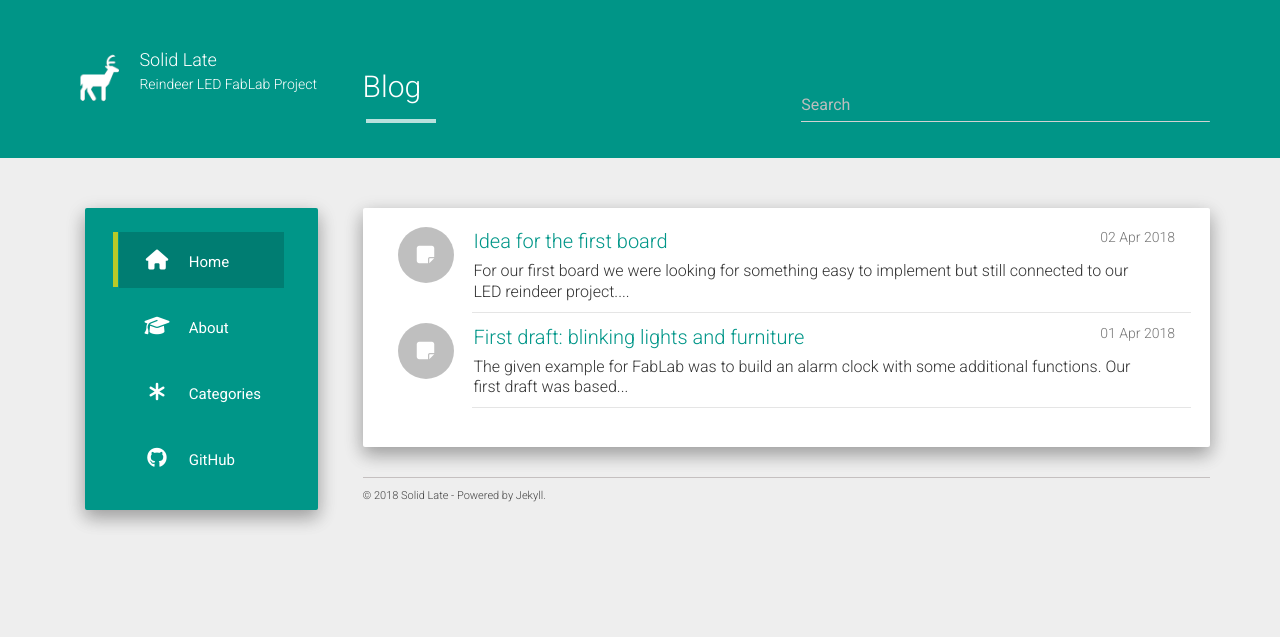
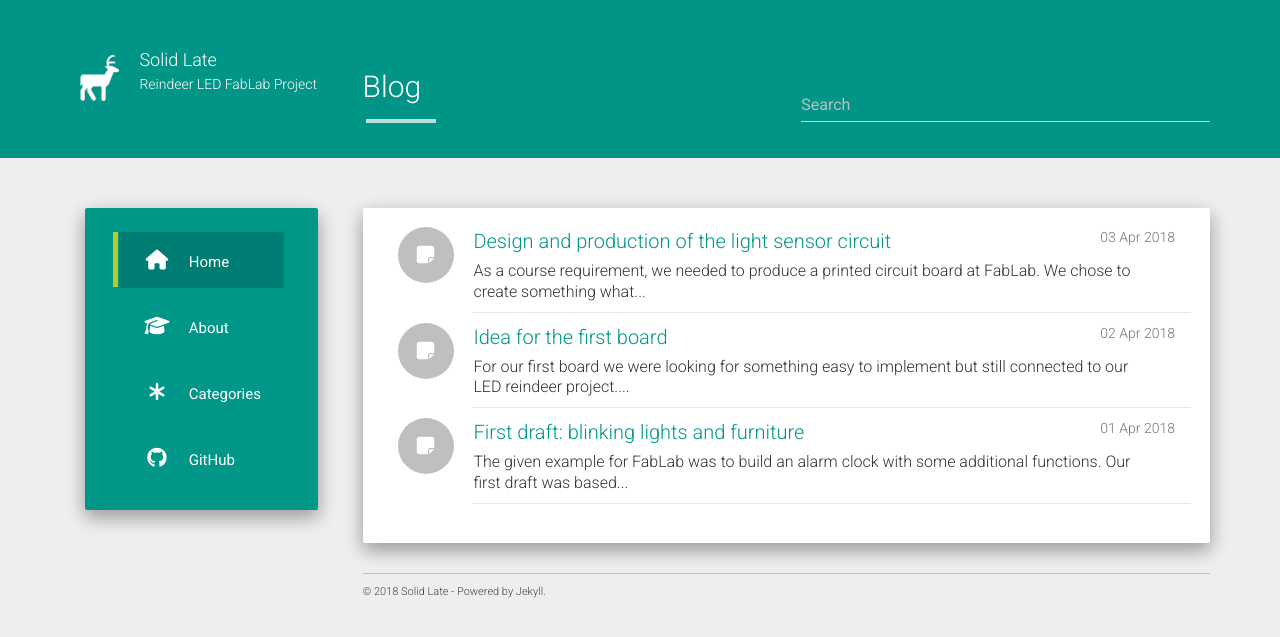
Before and after one commit to solid-late/solid-late.github.io, a Jekyll site: the page built from index.html, in a window 1280 px wide. Shown: the top 637 px of the page. Built offline with Jekyll 4.4.1, drawn with Linux system fonts in a browser that asks for light colours; nearby versions of some CDN libraries; the list of posts is cut into pages by our own code; some of the changed lines change nothing that is shown.

Commit message:
added 2018-04-03 example board design post

````diff
--- a/_posts/2018-04-01-drafts0.md
+++ b/_posts/2018-04-01-drafts0.md
@@ -2,7 +2,7 @@
 layout: post
 title:  "Idea for the first board"
 date:   2018-04-02
-category: board
+category: electronics
 ---
 
 For our first board we were looking for something easy to implement but still connected to our LED reindeer project. It came to our mind to design a board for use of a red LED and a photosensor. We could build for the beginning a *Rudolf*, a reindeer with a red shining nose which is activated by the photosensor.
--- /dev/null
+++ b/_posts/2018-04-03-example-board-design.md
@@ -0,0 +1,60 @@
+---
+layout: post
+title:  "Design and production of the light sensor circuit"
+date:   2018-04-03
+category: electronics
+---
+As a course requirement, we needed to produce a printed circuit board at FabLab. We chose to create something what is going to be useful for our product later: a light sensor board. This board can be attached to at a yet undecided place on the final product to measure the ambient light intensity.
+
+## Circuit design
+
+The requirements of the board along which the design must have been evaluated:
+
+- Can read ambient light intensity.
+- Standalone operation: works without microcontroller.
+- Feedback LED indicates the read lighting value.
+- Small size, attachable to the final product.
+
+We chose a simple common emitter phototransistor circuit to fulfill these needs. Additional infomation about the circuit can be found [here](http://www.radio-electronics.com/info/data/semicond/phototransistor/photo-transistor-circuits-symbols.php).
+
+The design process can be followed on the following paper draft:
+
+![Circuit draft](/static/img/example-board/schematic_draft.gif)
+
+Also a simulation on [Tinkercad](https://www.tinkercad.com/things/k4DpYGuDd3W-neat-bojo-esboo) has been run, though in some cases it gave different results than expected.
+
+After that, and Autodesk Eagle schematic has been created:
+
+![Eagle schematic](/static/img/example-board/schematic.gif)
+
+## Board production
+
+### Version 1
+
+Using the Eagle schematic, an SMD board was laid out. We aimed at a very small form factor: using 1206 SMD parts available from the FabLab stock, the board size is just around 16x12 mm.
+
+![Layout version 1](/static/img/example-board/layout_v1.gif)
+
+The milling of the traces, holes and outline went without issues:
+
+```TODO milling video```
+
+After that, we started the hand soldering process. Some mistakes have been made, and a number of issues and difficulties raised, listed below:
+
+- We forgot to clean the board after milling. Obviously very difficult to solder on an unclean surface.
+- The heatsink valleys on the groundfill of the traces layer were too thin thus they have not been milled out.
+- The form factor of the board was too small and was difficult to solder by hand.
+
+![Soldering version 1](/static/img/example-board/solder_v1.gif)
+
+### Version 2
+
+Because of these problems, we chose to change the layout to a bigger one. Also, the through-hole header array has been replaced with an SMD one. During the milling of the board, we failed to recalibrate the Z position after changing the milling bits, which resulted in the breaking of the bit.
+
+The following image was used as a soldering instruction:
+
+![Layout version 2](/static/img/example-board/layout_v2.gif)
+
+The size of the board v2 is 43x17 mm, which is quite convenient to solder on. After the soldering, we tested the circuit with a DC generator in FabLab. The sensitivity of the board is lower than expected, so the diode only opens when it is exposed to direct light.
+
+![Working](/static/img/example-board/working.gif)
````
Also changed, not shown: static/img/example-board/layout_v1.gif (added), static/img/example-board/layout_v2.gif (added), static/img/example-board/schematic.gif (added), static/img/example-board/schematic_draft.gif (added), static/img/example-board/solder_v1.gif (added), 1 other file.
